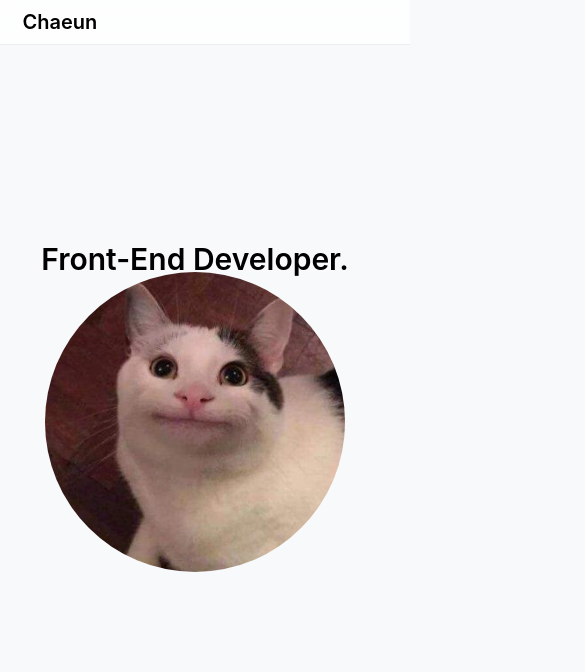
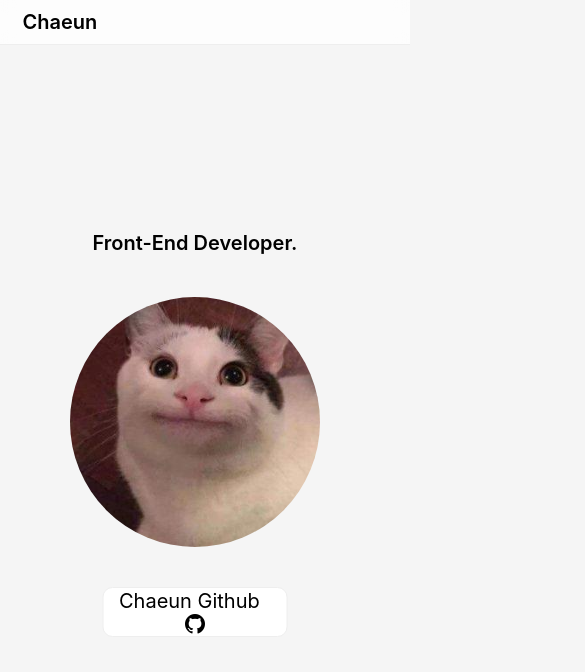
Before and after one commit to Chaeuni622/Chaeuni622.github.io, a plain HTML site: page index.html in a window 390 px wide. Shown: the top 672 px of the page, 585 px wide, since content can reach past the window. Drawn offline with nearby package versions, Linux system fonts and the light colour scheme; a web font is replaced by a local one.

Commit message:
업데이트

```diff
--- a/index.html
+++ b/index.html
@@ -8,6 +8,7 @@
 
     <link rel="stylesheet" type="text/css" href="/style.css">
     <link rel="stylesheet" type="text/css" href="https://cdn.jsdelivr.net/npm/toastify-js/src/toastify.min.css">
+    <link rel="stylesheet" type="text/css" href="https://cdn.jsdelivr.net/npm/bootstrap-icons@1.8.3/font/bootstrap-icons.css">
 
     <script type="text/javascript" src="http://code.jquery.com/jquery-latest.min.js"></script>
     <script type="text/javascript" src="https://cdn.jsdelivr.net/npm/toastify-js"></script>
@@ -23,6 +24,7 @@
     <div class="main">
         <img src="/profile.png" onclick="Meow()">
         <p>Front-End Developer.</p>
+        <button onclick="GoToGithub()">Chaeun Github &nbsp;<i class="bi bi-github"></i></button>
     </div>
 
     <script type="text/javascript">
@@ -82,6 +84,10 @@
             onClick: function() {}
         }).showToast();
     }
+
+    function GoToGithub() {
+        location.href = "https://github.com/chaeuni622";
+    }
     </script>
 </body>
 </html>
--- a/style.css
+++ b/style.css
@@ -4,7 +4,8 @@
 }
 
 body {
-    background-color: #f8f9fa;
+    background-color: #f5f5f5;
+    padding: 10000px;
 }
 
 ::selection {
@@ -26,6 +27,7 @@ header {
     border-bottom: 1px solid #eee;
     -webkit-backdrop-filter: blur(8px);
     backdrop-filter: blur(8px);
+    z-index: 1;
 }
 
 header h1 {
@@ -71,6 +73,29 @@ header a {
     text-align: center;
 }
 
+.main button {
+    position: absolute;
+    top: 95%;
+    left: 50%;
+    transform: translate(-50%, -50%);
+    width: 185px;
+    height: 50px;
+    background-color: white;
+    border: 1px solid #eee;
+    border-radius: 10px;
+    font-size: 20px;
+    transition: 0.3s;
+}
+
+.main button:focus {
+    outline: 0;
+}
+
+.main button:hover {
+    background-color: rgba(46, 170, 220, 0.2);
+    cursor: pointer;
+}
+
 @media screen and (max-width: 768px) {
     header {
         padding: 15px;
@@ -78,6 +103,15 @@ header a {
 
     header h1 {
         padding-left: 25px;
+        font-size: 25px;
+    }
+
+    .main img {
+        width: 275px;
+        height: 275px;
+    }
+
+    .main p {
         font-size: 25px;
     }
 }
@@ -91,4 +125,13 @@ header a {
         padding-left: 12.5px;
         font-size: 20px;
     }
+
+    .main img {
+        width: 250px;
+        height: 250px;
+    }
+
+    .main p {
+        font-size: 20px;
+    }
 }
```
